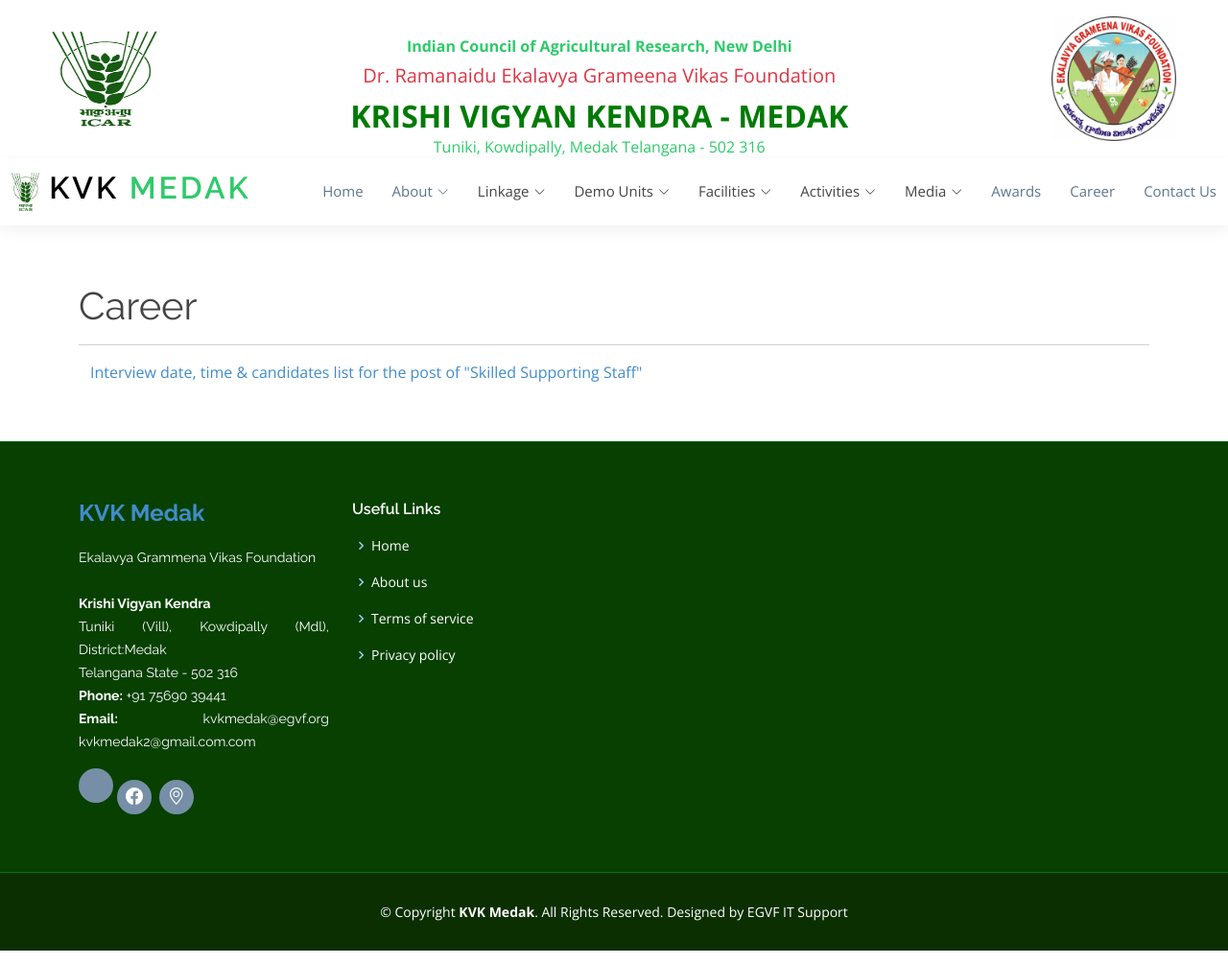
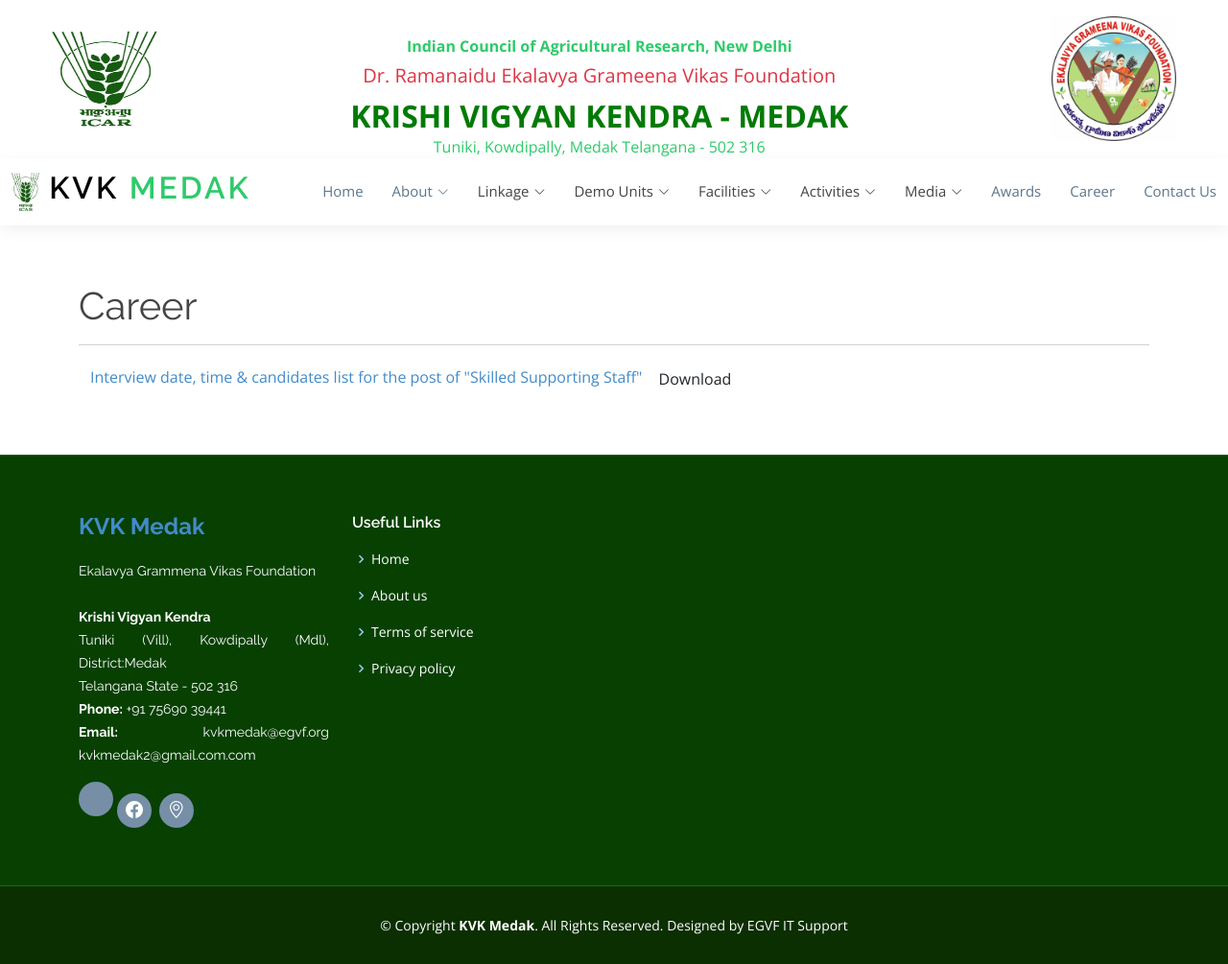
Before and after one commit to kvkmedak/kvkmedak.github.io, a Jekyll site: the page built from pages/career.html, in a window 1280 px wide. Shown: the whole page at 96% size. Built offline with Jekyll 4.4.1, drawn with Linux system fonts in a browser that asks for light colours; nearby versions of some CDN libraries; library files that are not in the unit come from our copies.

Commit message:
Update career.html

```diff
--- a/pages/career.html
+++ b/pages/career.html
@@ -20,7 +20,7 @@
                             <span>
                                 <a href="assets/docs/SSSInterview.pdf" target="_blank">
 
-                                    Interview date, time & candidates list for the post of "Skilled Supporting Staff"
+                                    Interview date, time & candidates list for the post of "Skilled Supporting Staff" <button class="btn"><i class="fa fa-download"></i> Download</button>
                             </span>
 
 
```
